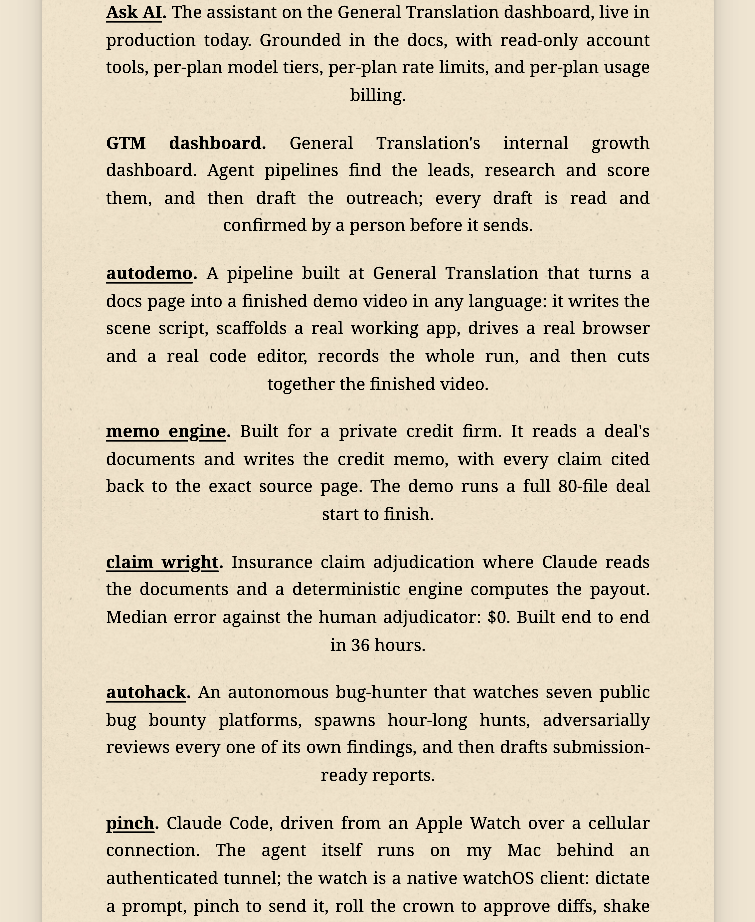
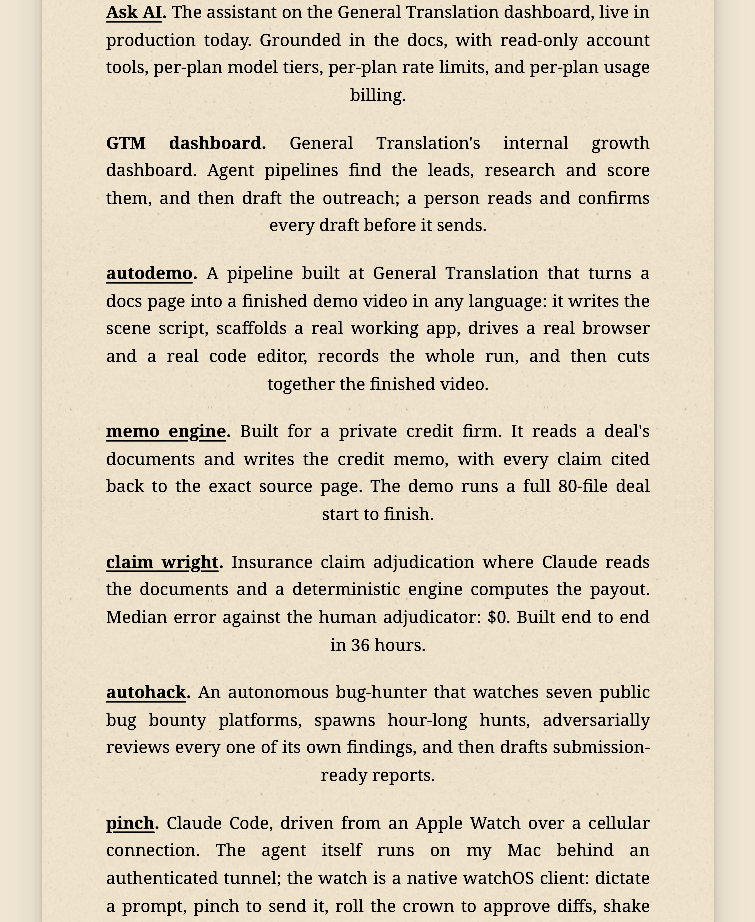
Before and after one commit to JoshKappler/portfolio, a Next.js app: page / in a window 1280 px wide. Shown: the part 840-1762 px from the top of the page, without its empty margins (262-1017 px from the left). Built offline with nearby package versions, Linux system fonts and the light colour scheme.

Commit message:
Shorten the GTM send-gate sentence so the block keeps three full lines

```diff
--- a/src/app/page.tsx
+++ b/src/app/page.tsx
@@ -30,7 +30,7 @@
   },
   {
     name: "GTM dashboard",
-    line: "General Translation's internal growth dashboard. Agent pipelines find the leads, research and score them, and then draft the outreach; every draft is read and confirmed by a person before it sends.",
+    line: "General Translation's internal growth dashboard. Agent pipelines find the leads, research and score them, and then draft the outreach; a person reads and confirms every draft before it sends.",
   },
   {
     name: "autodemo",
```
